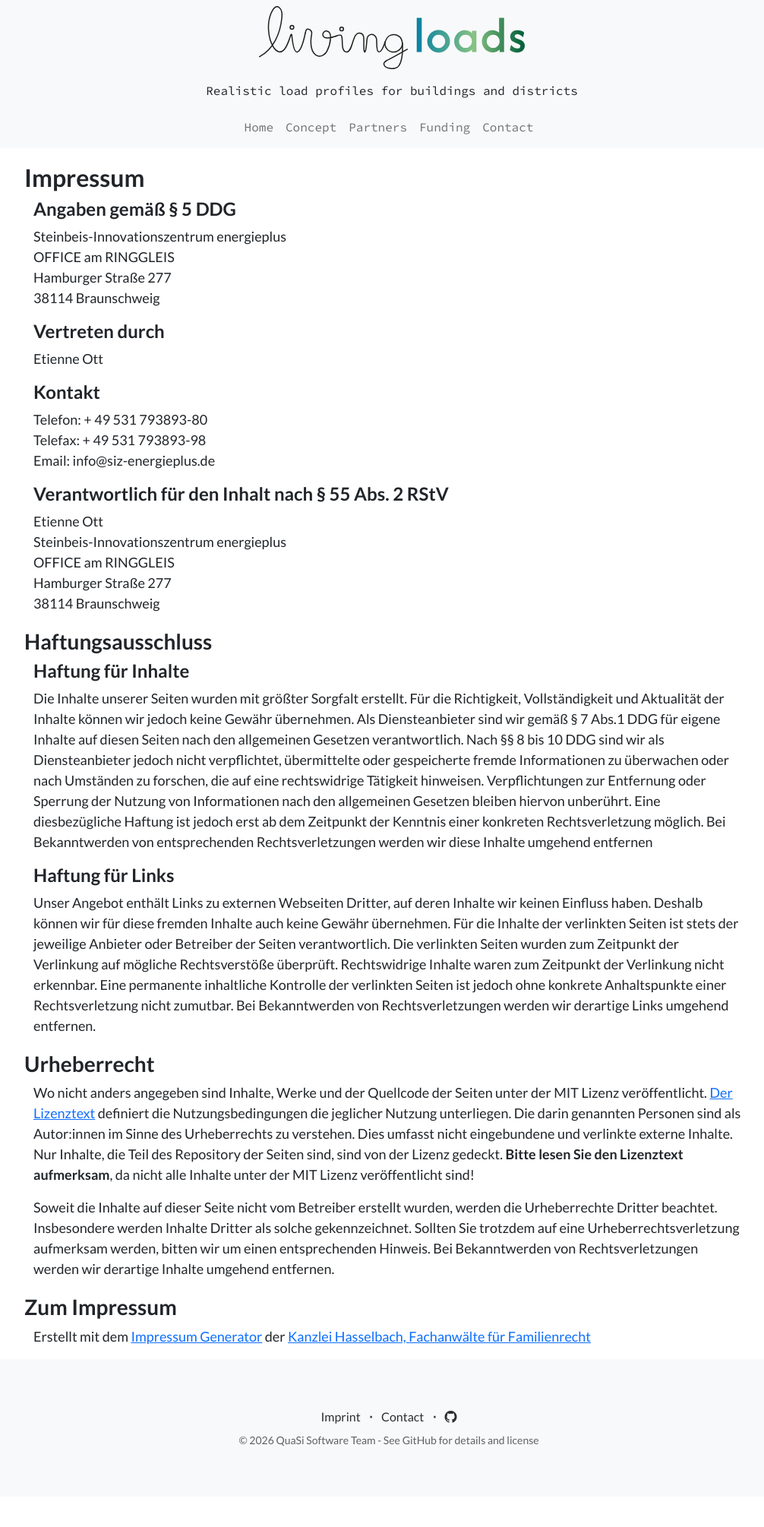
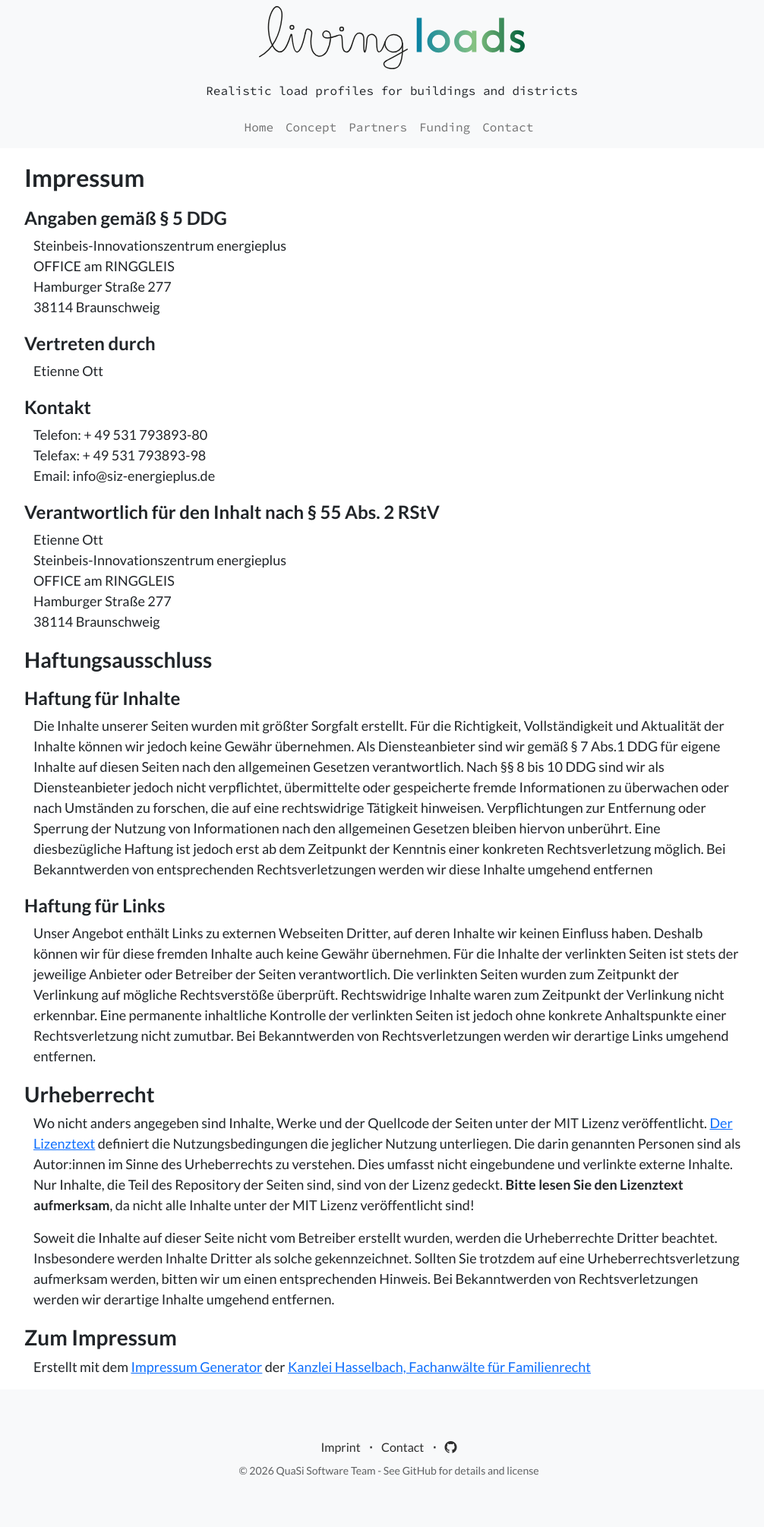
Before and after one commit to QuaSi-Software/living-loads-website, a Jekyll site: the page built from imprint.markdown, in a window 1280 px wide. Shown: the whole page at 76% size, without its empty margins (128-1134 px from the left). Built offline with Jekyll 4.4.1, drawn with Linux system fonts in a browser that asks for light colours; before the commit the page ends 1970 px from its top, so only the background shows below that.

Commit message:
Minor formatting adjustments.

```diff
--- a/css/site_styles.css
+++ b/css/site_styles.css
@@ -37,12 +37,7 @@
     margin-top: 15px;
 }
 
-.content h2 {
-    margin-top: 20px;
-    margin-left: -12px;
-}
-
-.content h3 {
+.content h2, .content h3, .content h4, .content h5 {
     margin-top: 20px;
     margin-left: -12px;
 }
```
Also changed, not shown: _layouts/home.html (+1 -6 lines).
